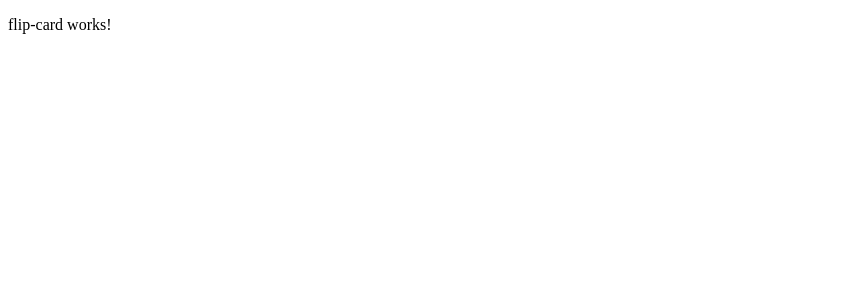
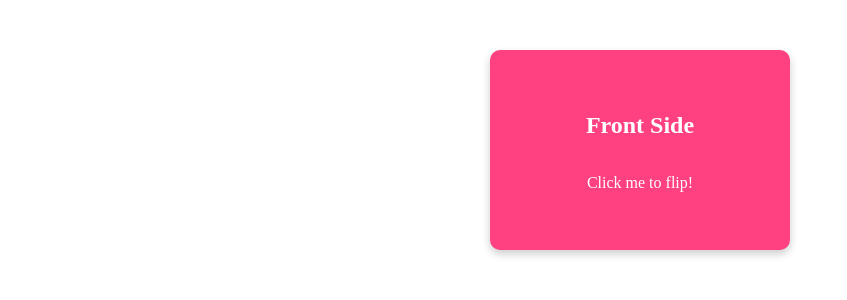
Before and after one commit to akhil-goyal/ng-animations, an Angular app: page /flip in a window 1280 px wide. Shown: the top 300 px of the page, without its empty margins (0-847 px from the left). Built offline with nearby package versions, Linux system fonts and the light colour scheme.

Commit message:
create flip card animation

```diff
--- a/src/app/components/flip-card/flip-card.component.css
+++ b/src/app/components/flip-card/flip-card.component.css
@@ -0,0 +1,33 @@
+.card-container {
+  width: 300px;
+  height: 200px;
+  margin: 50px auto;
+  position: relative;
+  cursor: pointer;
+}
+
+.card-face {
+  position: absolute;
+  width: 100%;
+  height: 100%;
+  backface-visibility: hidden; /* Hides the back face when flipped */
+  display: flex;
+  flex-direction: column;
+  justify-content: center;
+  align-items: center;
+  border-radius: 10px;
+  box-shadow: 0 4px 8px rgba(0, 0, 0, 0.2);
+}
+
+.front {
+  background-color: #ff4081; /* Green */
+  color: white;
+}
+
+.back {
+  background-color: #6e1a92; /* Orange */
+  color: white;
+  transform: rotateY(
+    180deg
+  ); /* Starts flipped so it’s hidden until animation */
+}
--- a/src/app/components/flip-card/flip-card.component.html
+++ b/src/app/components/flip-card/flip-card.component.html
@@ -1 +1,14 @@
-<p>flip-card works!</p>
+<div
+  class="card-container"
+  (click)="flipCard()"
+  [@flipCard]="isFlipped ? 'back' : 'front'"
+>
+  <div class="card-face front">
+    <h2>Front Side</h2>
+    <p>Click me to flip!</p>
+  </div>
+  <div class="card-face back">
+    <h2>Back Side</h2>
+    <p>Surprise! Here’s the reveal.</p>
+  </div>
+</div>
--- a/src/app/components/flip-card/flip-card.component.ts
+++ b/src/app/components/flip-card/flip-card.component.ts
@@ -1,11 +1,41 @@
 import { Component } from '@angular/core';
+import {
+  trigger,
+  state,
+  style,
+  animate,
+  transition,
+} from '@angular/animations';
+import { CommonModule } from '@angular/common';
 
 @Component({
   selector: 'app-flip-card',
-  imports: [],
+  standalone: true,
+  imports: [CommonModule],
   templateUrl: './flip-card.component.html',
-  styleUrl: './flip-card.component.css'
+  styleUrls: ['./flip-card.component.css'],
+  animations: [
+    trigger('flipCard', [
+      state(
+        'front',
+        style({
+          transform: 'perspective(1000px) rotateY(0deg)',
+        })
+      ),
+      state(
+        'back',
+        style({
+          transform: 'perspective(1000px) rotateY(180deg)',
+        })
+      ),
+      transition('front <=> back', [animate('0.6s ease-in-out')]),
+    ]),
+  ],
 })
 export class FlipCardComponent {
+  isFlipped = false;
 
+  flipCard() {
+    this.isFlipped = !this.isFlipped;
+  }
 }
```
